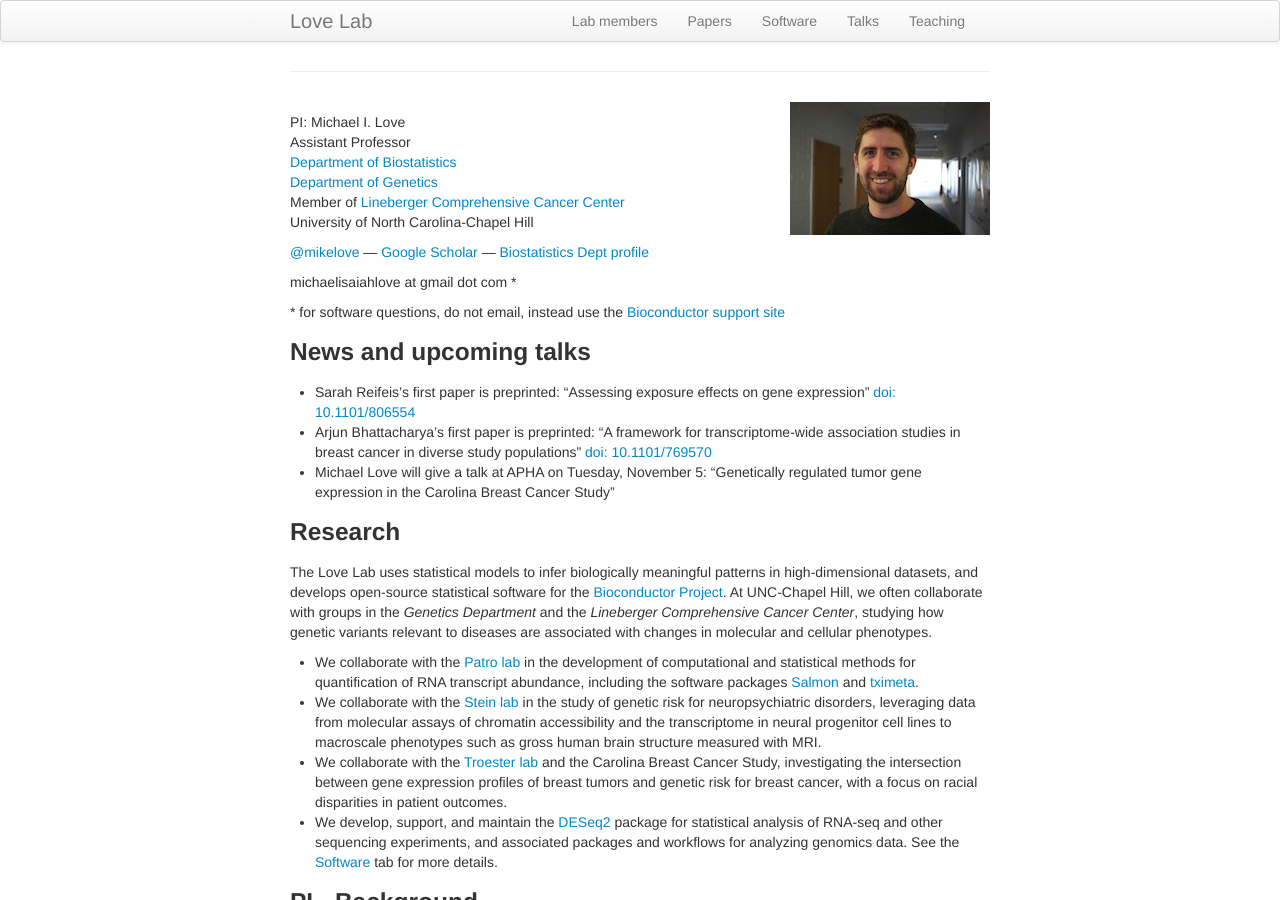
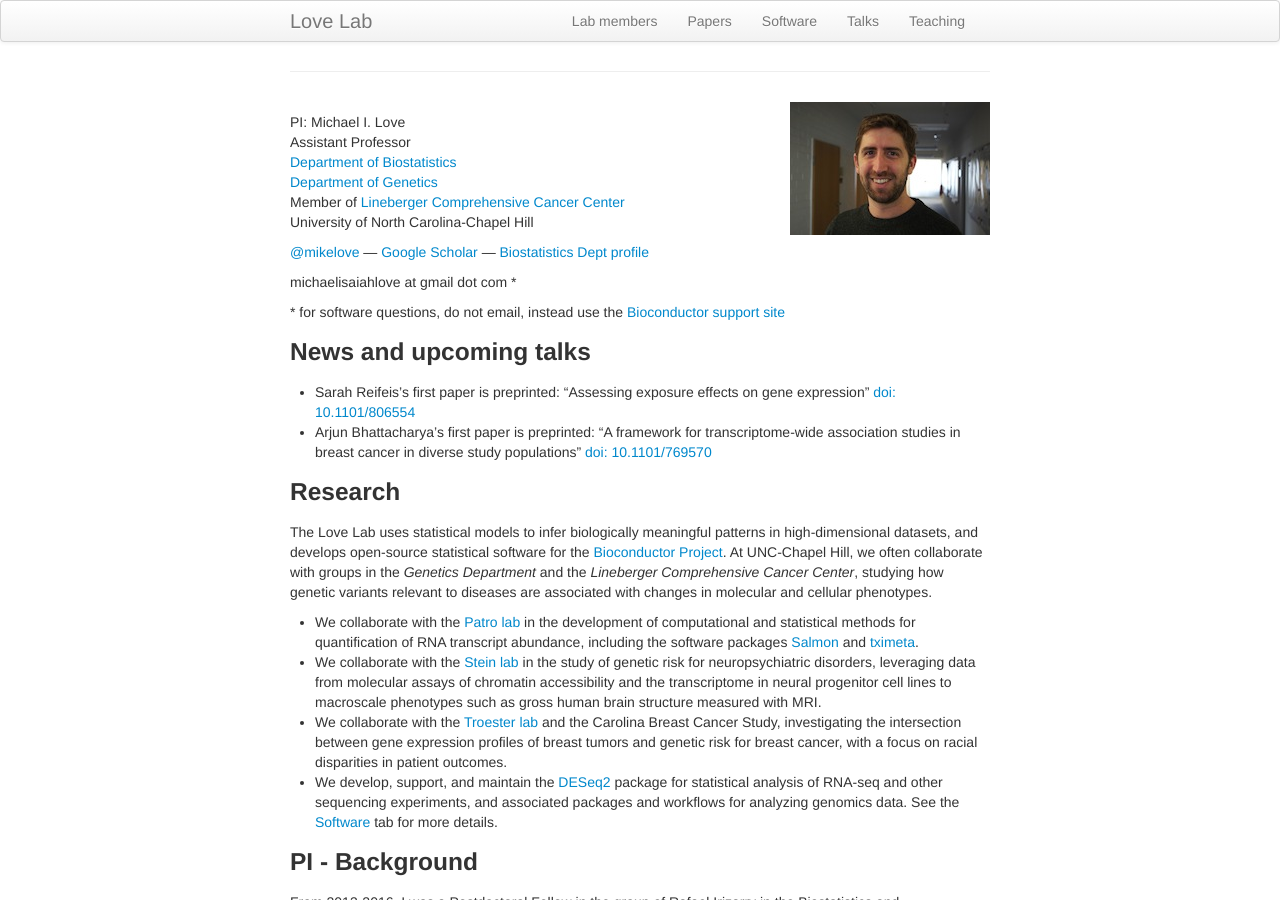
Before and after one commit to mikelove/mikelove.github.io, a Jekyll site: the page built from index.md, in a window 1280 px wide and 900 px high. Built offline with Jekyll 4.4.1, drawn with Linux system fonts in a browser that asks for light colours.

Commit message:
moving talk to talks

```diff
--- a/index.md
+++ b/index.md
@@ -30,9 +30,6 @@ michaelisaiahlove at gmail dot com *
   "A framework for transcriptome-wide association studies in breast
   cancer in diverse study populations"
   [doi: 10.1101/769570](https://doi.org/10.1101/769570)
-* Michael Love will give a talk at APHA on Tuesday, November 5:
-  "Genetically regulated tumor gene expression in the Carolina Breast
-  Cancer Study"
 
 ### Research
 
```
Also changed, not shown: pages/talks.md (+3 -0 lines).
